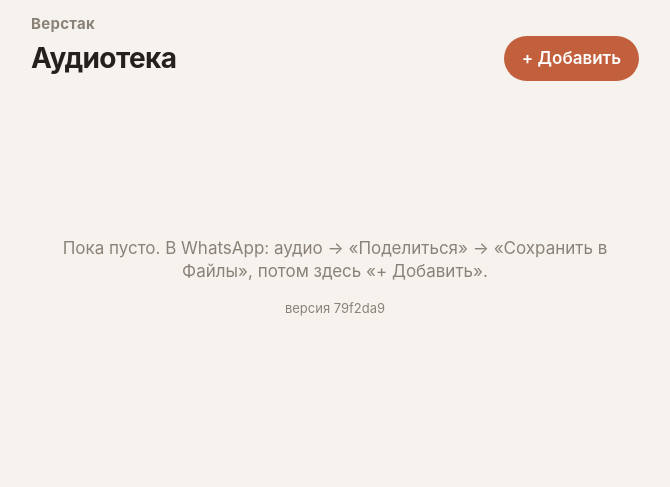
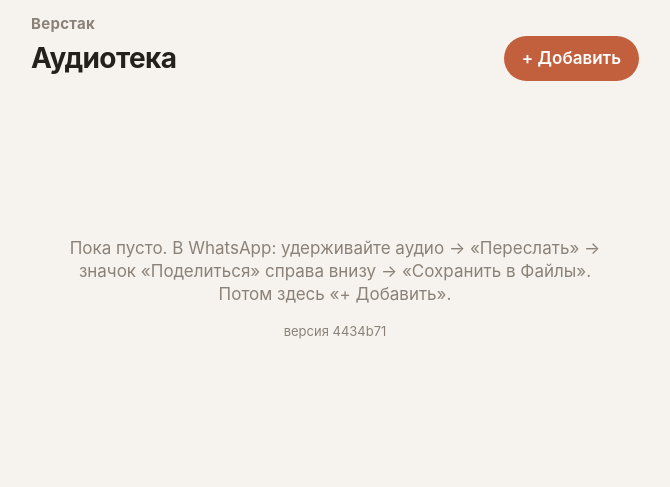
Before and after one commit to RedSlowpoke/verstak, a plain HTML site: page index.html in a window 1280 px wide. Shown: the whole page, without its empty margins (305-975 px from the left). Drawn offline with Linux system fonts and the light colour scheme.

Commit message:
Release 4434b71

```diff
--- a/index.html
+++ b/index.html
@@ -89,7 +89,7 @@ li.on .play { background: var(--accent); color: var(--accent-text); }
       <input type="file" id="pick" accept="audio/*,.opus,.ogg,.oga,.m4a,.mp3,.wav,.aac" multiple hidden>
     </label>
   </div>
-  <p id="empty" hidden>Пока пусто. В WhatsApp: аудио → «Поделиться» → «Сохранить в Файлы», потом здесь «+ Добавить».</p>
+  <p id="empty" hidden>Пока пусто. В WhatsApp: удерживайте аудио → «Переслать» → значок «Поделиться» справа внизу → «Сохранить в Файлы». Потом здесь «+ Добавить».</p>
   <ul id="list"></ul>
   <p id="usage"></p>
 </section>
@@ -111,7 +111,7 @@ li.on .play { background: var(--accent); color: var(--accent-text); }
 <audio id="audio" preload="auto"></audio>
 <script>
 // release.sh writes the commit here, as in sw.js
-const VERSION = "79f2da9";
+const VERSION = "4434b71";
 const PLAY = '<svg viewBox="0 0 24 24"><path d="M8 5v14l11-7z"/></svg>';
 const PAUSE = '<svg viewBox="0 0 24 24"><path d="M7 5h4v14H7zM13 5h4v14h-4z"/></svg>';
 // WhatsApp hands over .opus with an empty type now and then; the type decides whether WebKit tries
--- a/sw.js
+++ b/sw.js
@@ -3,7 +3,7 @@
 // A release opens from the cache, offline or not; a new release takes over as soon as it is cached,
 // and the page reloads into it when that interrupts nothing (index.html).
 // "dev" goes to the network first, so an edit shows up on the next open.
-const VERSION = "79f2da9";
+const VERSION = "4434b71";
 const CACHE = "verstak-" + VERSION;
 const SHELL = ["./", "index.html", "manifest.json", "icons/icon-180.png", "icons/icon-192.png", "icons/icon-512.png"];
 
```
